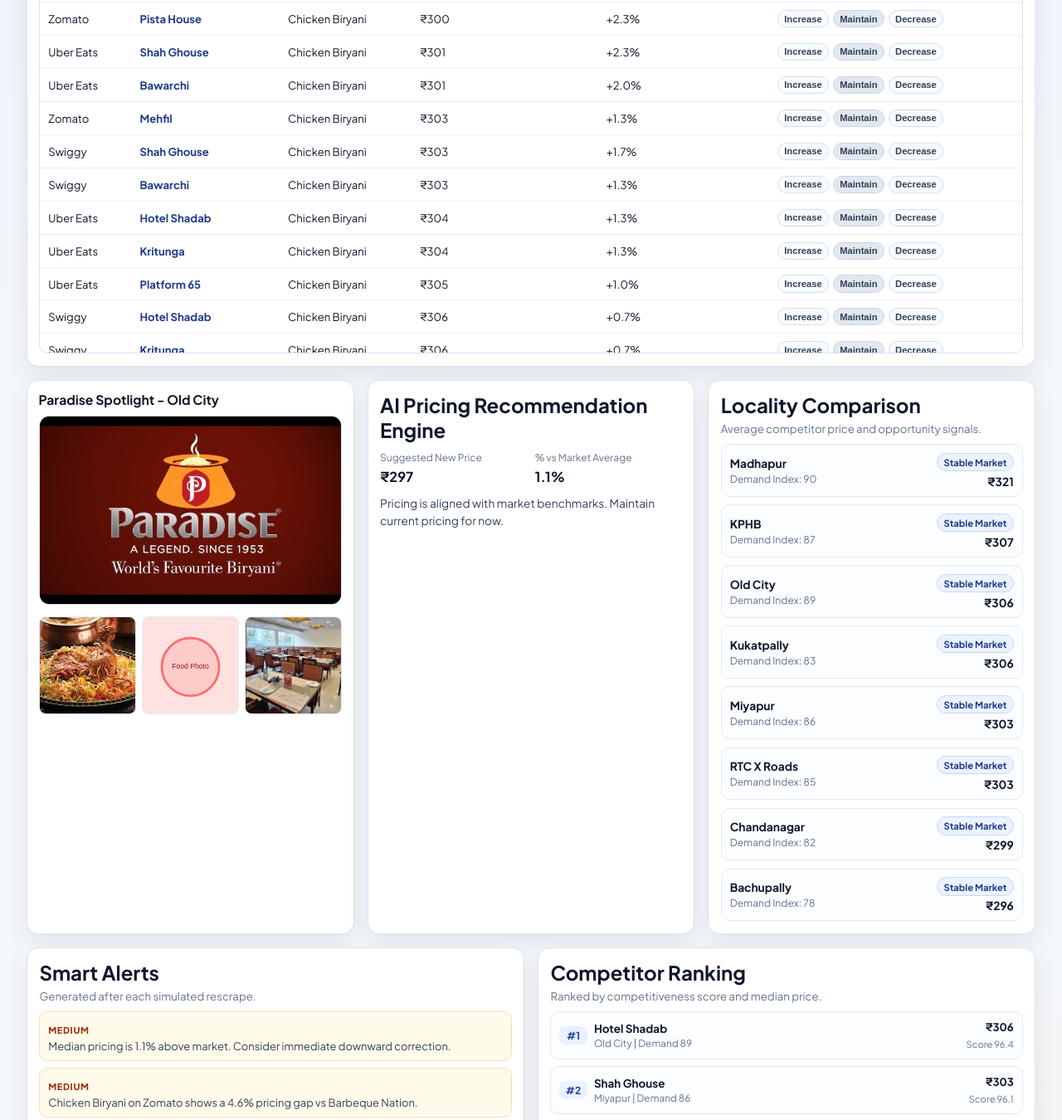
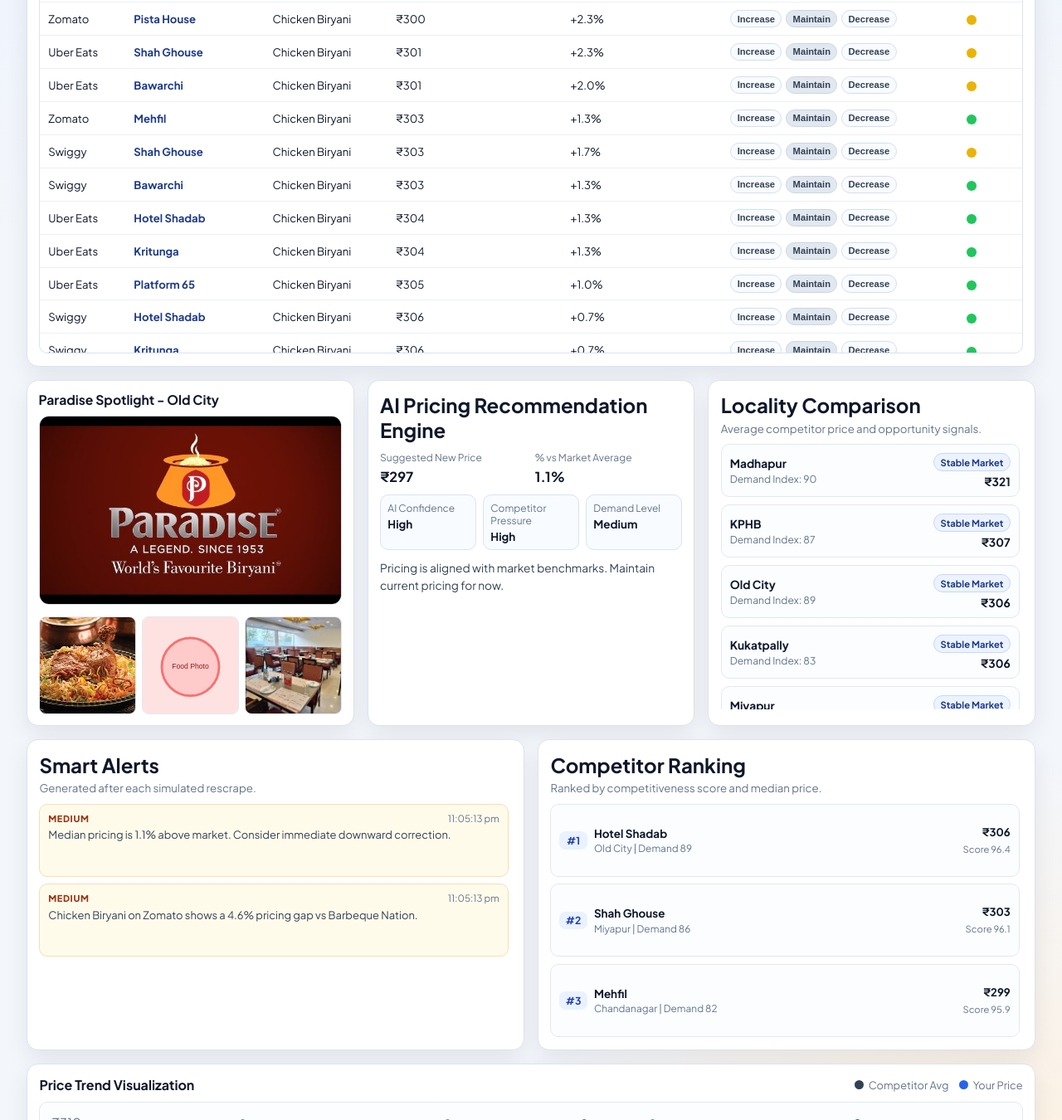
Before and after one commit to batman-jk/restaurant_price_competitor, a website built with Vite: page index.html in a window 1280 px wide. Shown: the part 588-1938 px from the top of the page at 83% size. Built offline with nearby package versions, Linux system fonts and the light colour scheme; files whose address does not match are found by name.

Commit message:
latest changes 3.0.0

```diff
--- a/index.html
+++ b/index.html
@@ -61,6 +61,7 @@
                   </th>
                   <th>Price Difference (%)</th>
                   <th>Action Control</th>
+                  <th>Signal</th>
                 </tr>
               </thead>
               <tbody id="priceTableBody"></tbody>
@@ -85,6 +86,20 @@
               <div>
                 <p class="label">% vs Market Average</p>
                 <strong id="percentDiff">0%</strong>
+              </div>
+            </div>
+            <div class="recommendation-meta">
+              <div class="meta-pill">
+                <p class="label">AI Confidence</p>
+                <strong id="aiConfidence">Low</strong>
+              </div>
+              <div class="meta-pill">
+                <p class="label">Competitor Pressure</p>
+                <strong id="competitorPressure">Low</strong>
+              </div>
+              <div class="meta-pill">
+                <p class="label">Demand Level</p>
+                <strong id="demandLevel">Low</strong>
               </div>
             </div>
             <p id="recommendationReason" class="reasoning"></p>
--- a/src/components/dashboardComponents.js
+++ b/src/components/dashboardComponents.js
@@ -43,7 +43,7 @@ export function renderPriceTable(body, rows) {
   if (rows.length === 0) {
     body.innerHTML = `
       <tr>
-        <td colspan="6">No rows match the selected filters.</td>
+        <td colspan="7">No rows match the selected filters.</td>
       </tr>
     `;
     return;
@@ -65,6 +65,7 @@ export function renderPriceTable(body, rows) {
               ${renderActionButton(row.id, "Decrease", row.selectedAction)}
             </div>
           </td>
+          <td>${renderSignalDot(row.percentageDifference)}</td>
         </tr>
       `;
     })
@@ -74,6 +75,9 @@ export function renderPriceTable(body, rows) {
 export function renderRecommendation(target, recommendation) {
   target.recommendedPrice.textContent = formatCurrency(recommendation.suggestedNewPrice);
   target.percentDiff.textContent = `${recommendation.percentDifferenceFromMarket.toFixed(1)}%`;
+  target.aiConfidence.textContent = recommendation.aiConfidence || "Low";
+  target.competitorPressure.textContent = recommendation.competitorPressure || "Low";
+  target.demandLevel.textContent = recommendation.demandLevel || "Low";
   target.recommendationReason.textContent = recommendation.reasoning;
 }
 
@@ -190,7 +194,7 @@ export function setDatalistOptions(datalist, options) {
 
 export function renderSmartAlerts(container, alerts) {
   if (alerts.length === 0) {
-    container.innerHTML = `<p class="empty-note">No smart alerts in this cycle.</p>`;
+    container.innerHTML = `<p class="empty-note">No smart alerts yet.</p>`;
     return;
   }
 
@@ -198,7 +202,10 @@ export function renderSmartAlerts(container, alerts) {
     .map(
       (alert) => `
         <article class="alert-item ${escapeHtml(alert.level)}">
-          <span class="alert-level">${escapeHtml(alert.level.toUpperCase())}</span>
+          <div class="alert-head">
+            <span class="alert-level">${escapeHtml(alert.level.toUpperCase())}</span>
+            <time class="alert-time">${escapeHtml(alert.arrivedAt || "--:--:--")}</time>
+          </div>
           <p>${escapeHtml(alert.message)}</p>
         </article>
       `
@@ -213,7 +220,6 @@ export function renderCompetitorRanking(container, rankings) {
   }
 
   container.innerHTML = rankings
-    .slice(0, 6)
     .map(
       (rank) => `
         <article class="rank-item">
@@ -292,6 +298,24 @@ function renderActionButton(rowId, actionLabel, selectedAction) {
   `;
 }
 
+function renderSignalDot(percentageDifference) {
+  const level = signalLevelFromDifference(percentageDifference);
+  return `
+    <span
+      class="signal-dot ${level}"
+      title="${escapeHtml(level)} signal"
+      aria-label="${escapeHtml(level)} signal"
+    ></span>
+  `;
+}
+
+function signalLevelFromDifference(value) {
+  if (!Number.isFinite(value)) return "green";
+  if (value > 3 || value < -3) return "red";
+  if ((value > 1.5 && value <= 3) || (value >= -3 && value < -1.5)) return "yellow";
+  return "green";
+}
+
 function escapeHtml(text) {
   return String(text)
     .replace(/&/g, "&amp;")
--- a/src/engines/recommendationEngine.js
+++ b/src/engines/recommendationEngine.js
@@ -1,6 +1,6 @@
 const SMALL_MARGIN = 8;
 const ACTION_THRESHOLD = 8;
-const ACTION_STEP = 5;
+const ACTION_STEP = 1;
 
 export function getActionStepSize() {
   return ACTION_STEP;
@@ -60,6 +60,9 @@ export function buildRecommendation(rows) {
     return {
       suggestedNewPrice: 0,
       percentDifferenceFromMarket: 0,
+      aiConfidence: "Low",
+      competitorPressure: "Low",
+      demandLevel: "Low",
       reasoning:
         "No records match current filters. Expand dish or platform filters to generate a recommendation.",
     };
@@ -72,6 +75,21 @@ export function buildRecommendation(rows) {
   const marketGapPercent =
     marketAverage === 0 ? 0 : ((yourCurrentAverage - marketAverage) / marketAverage) * 100;
   const adjustmentMagnitude = Math.round(Math.abs(suggestedNewPrice - yourCurrentAverage));
+  const gapMagnitude = Math.abs(marketGapPercent);
+  const competitorCount = uniqueCount(rows.map((row) => row.restaurantName));
+  const demandMedian = median(rows.map((row) => row.demandIndex));
+
+  let aiConfidence = "Low";
+  if (rows.length >= 18) aiConfidence = "High";
+  else if (rows.length >= 9) aiConfidence = "Medium";
+
+  let competitorPressure = "Low";
+  if (gapMagnitude >= 8 || competitorCount >= 7) competitorPressure = "High";
+  else if (gapMagnitude >= 4 || competitorCount >= 4) competitorPressure = "Medium";
+
+  let demandLevel = "Low";
+  if (demandMedian >= 86) demandLevel = "High";
+  else if (demandMedian >= 78) demandLevel = "Medium";
 
   let reasoning = "Pricing is aligned with market benchmarks. Maintain current pricing for now.";
 
@@ -84,6 +102,9 @@ export function buildRecommendation(rows) {
   return {
     suggestedNewPrice,
     percentDifferenceFromMarket: marketGapPercent,
+    aiConfidence,
+    competitorPressure,
+    demandLevel,
     reasoning,
   };
 }
@@ -170,7 +191,7 @@ export function buildSmartAlerts(currentRows, previousRows = []) {
     });
   }
 
-  return alerts.slice(0, 4);
+  return alerts;
 }
 
 export function buildCompetitorRanking(rows) {
--- a/src/main.js
+++ b/src/main.js
@@ -110,6 +110,9 @@ const dom = {
   priceTableBody: document.getElementById("priceTableBody"),
   recommendedPrice: document.getElementById("recommendedPrice"),
   percentDiff: document.getElementById("percentDiff"),
+  aiConfidence: document.getElementById("aiConfidence"),
+  competitorPressure: document.getElementById("competitorPressure"),
+  demandLevel: document.getElementById("demandLevel"),
   recommendationReason: document.getElementById("recommendationReason"),
   localityInsights: document.getElementById("localityInsights"),
   trendChart: document.getElementById("trendChart"),
@@ -185,7 +188,13 @@ async function refreshMockData() {
     const latest = getLatestSnapshot(rows);
     const currentFiltered = applyFilters(latest, state.filters);
     const previousFiltered = applyFilters(previousLatest, state.filters);
-    state.smartAlerts = buildSmartAlerts(currentFiltered, previousFiltered);
+    const arrivedAt = formatTime(new Date());
+    const newAlerts = buildSmartAlerts(currentFiltered, previousFiltered).map((alert, index) => ({
+      ...alert,
+      id: `${Date.now()}-${index}`,
+      arrivedAt,
+    }));
+    state.smartAlerts = [...newAlerts, ...state.smartAlerts].slice(0, 10);
 
     renderDashboard();
 
@@ -232,6 +241,9 @@ function renderDashboard() {
     {
       recommendedPrice: dom.recommendedPrice,
       percentDiff: dom.percentDiff,
+      aiConfidence: dom.aiConfidence,
+      competitorPressure: dom.competitorPressure,
+      demandLevel: dom.demandLevel,
       recommendationReason: dom.recommendationReason,
     },
     recommendation
@@ -292,11 +304,17 @@ function renderEmptyState() {
     {
       recommendedPrice: dom.recommendedPrice,
       percentDiff: dom.percentDiff,
+      aiConfidence: dom.aiConfidence,
+      competitorPressure: dom.competitorPressure,
+      demandLevel: dom.demandLevel,
       recommendationReason: dom.recommendationReason,
     },
     {
       suggestedNewPrice: 0,
       percentDifferenceFromMarket: 0,
+      aiConfidence: "Low",
+      competitorPressure: "Low",
+      demandLevel: "Low",
       reasoning: "No data available.",
     }
   );
--- a/src/styles.css
+++ b/src/styles.css
@@ -42,6 +42,7 @@ body {
   border: 1px solid var(--line);
   border-radius: 14px;
   box-shadow: var(--shadow);
+  height: auto;
 }
 
 .topbar {
@@ -299,8 +300,30 @@ tbody tr:hover {
   color: #b91c1c;
 }
 
+.signal-dot {
+  width: 12px;
+  height: 12px;
+  border-radius: 999px;
+  display: inline-block;
+  vertical-align: middle;
+}
+
+.signal-dot.green {
+  background: #22c55e;
+}
+
+.signal-dot.yellow {
+  background: #eab308;
+}
+
+.signal-dot.red {
+  background: #ef4444;
+}
+
 .visual-card {
   padding: 0.85rem;
+  align-self: start;
+  height: auto;
 }
 
 .visual-card h2 {
@@ -335,6 +358,14 @@ tbody tr:hover {
   display: grid;
   grid-template-columns: repeat(3, minmax(0, 1fr));
   gap: 1rem;
+  align-items: stretch;
+}
+
+.recommendation-card,
+.locality-card {
+  align-self: stretch;
+  display: flex;
+  flex-direction: column;
 }
 
 .recommendation-grid {
@@ -342,6 +373,26 @@ tbody tr:hover {
   display: grid;
   grid-template-columns: 1fr 1fr;
   gap: 0.6rem;
+}
+
+.recommendation-meta {
+  margin-top: 0.7rem;
+  display: grid;
+  grid-template-columns: repeat(3, minmax(0, 1fr));
+  gap: 0.5rem;
+}
+
+.meta-pill {
+  border: 1px solid #dbe3ef;
+  border-radius: 10px;
+  background: #f8fbff;
+  padding: 0.45rem 0.52rem;
+}
+
+.meta-pill strong {
+  display: block;
+  margin-top: 0.2rem;
+  font-size: 0.84rem;
 }
 
 .label {
@@ -372,6 +423,29 @@ tbody tr:hover {
 .locality-list {
   display: grid;
   gap: 0.58rem;
+  max-height: 40vh;
+  overflow-y: auto;
+  padding-right: 0.25rem;
+  scroll-behavior: smooth;
+  scrollbar-width: thin;
+  scrollbar-color: #b6c5de transparent;
+}
+
+.locality-list::-webkit-scrollbar {
+  width: 8px;
+}
+
+.locality-list::-webkit-scrollbar-track {
+  background: transparent;
+}
+
+.locality-list::-webkit-scrollbar-thumb {
+  background: #c3d0e5;
+  border-radius: 999px;
+}
+
+.locality-list::-webkit-scrollbar-thumb:hover {
+  background: #aebed8;
 }
 
 .locality-item {
@@ -437,6 +511,35 @@ tbody tr:hover {
   display: grid;
   gap: 0.55rem;
   margin-top: 0.5rem;
+  --visible-items: 3;
+  --item-min-height: 88px;
+  max-height: calc((var(--item-min-height) * var(--visible-items)) + (0.55rem * 2));
+  overflow-y: auto;
+  padding-right: 0.25rem;
+  scroll-behavior: smooth;
+  scrollbar-width: thin;
+  scrollbar-color: #b6c5de transparent;
+}
+
+.alerts-list::-webkit-scrollbar,
+.ranking-list::-webkit-scrollbar {
+  width: 8px;
+}
+
+.alerts-list::-webkit-scrollbar-track,
+.ranking-list::-webkit-scrollbar-track {
+  background: transparent;
+}
+
+.alerts-list::-webkit-scrollbar-thumb,
+.ranking-list::-webkit-scrollbar-thumb {
+  background: #c3d0e5;
+  border-radius: 999px;
+}
+
+.alerts-list::-webkit-scrollbar-thumb:hover,
+.ranking-list::-webkit-scrollbar-thumb:hover {
+  background: #aebed8;
 }
 
 .alert-item {
@@ -444,6 +547,7 @@ tbody tr:hover {
   border-radius: 10px;
   padding: 0.56rem 0.62rem;
   background: #f8fbff;
+  min-height: 88px;
 }
 
 .alert-level {
@@ -451,7 +555,19 @@ tbody tr:hover {
   font-size: 0.68rem;
   font-weight: 800;
   letter-spacing: 0.06em;
+}
+
+.alert-head {
+  display: flex;
+  justify-content: space-between;
+  align-items: baseline;
+  gap: 0.6rem;
   margin-bottom: 0.28rem;
+}
+
+.alert-time {
+  font-size: 0.72rem;
+  color: var(--muted);
 }
 
 .alert-item p {
@@ -496,6 +612,7 @@ tbody tr:hover {
   justify-content: space-between;
   gap: 0.55rem;
   align-items: center;
+  min-height: 88px;
 }
 
 .rank-main {
@@ -652,6 +769,10 @@ tbody tr:hover {
     grid-template-columns: 1fr;
   }
 
+  .recommendation-meta {
+    grid-template-columns: 1fr;
+  }
+
   .side-stack {
     grid-template-columns: 1fr;
   }
```
